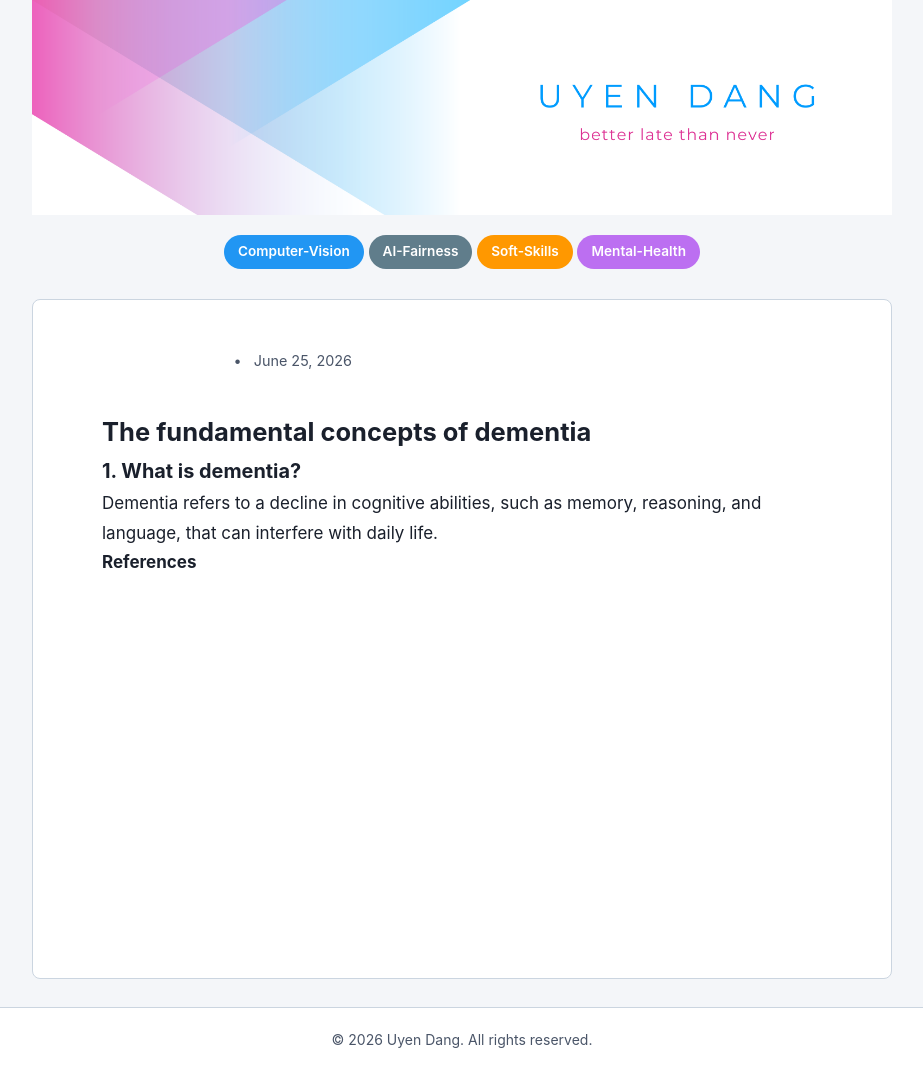
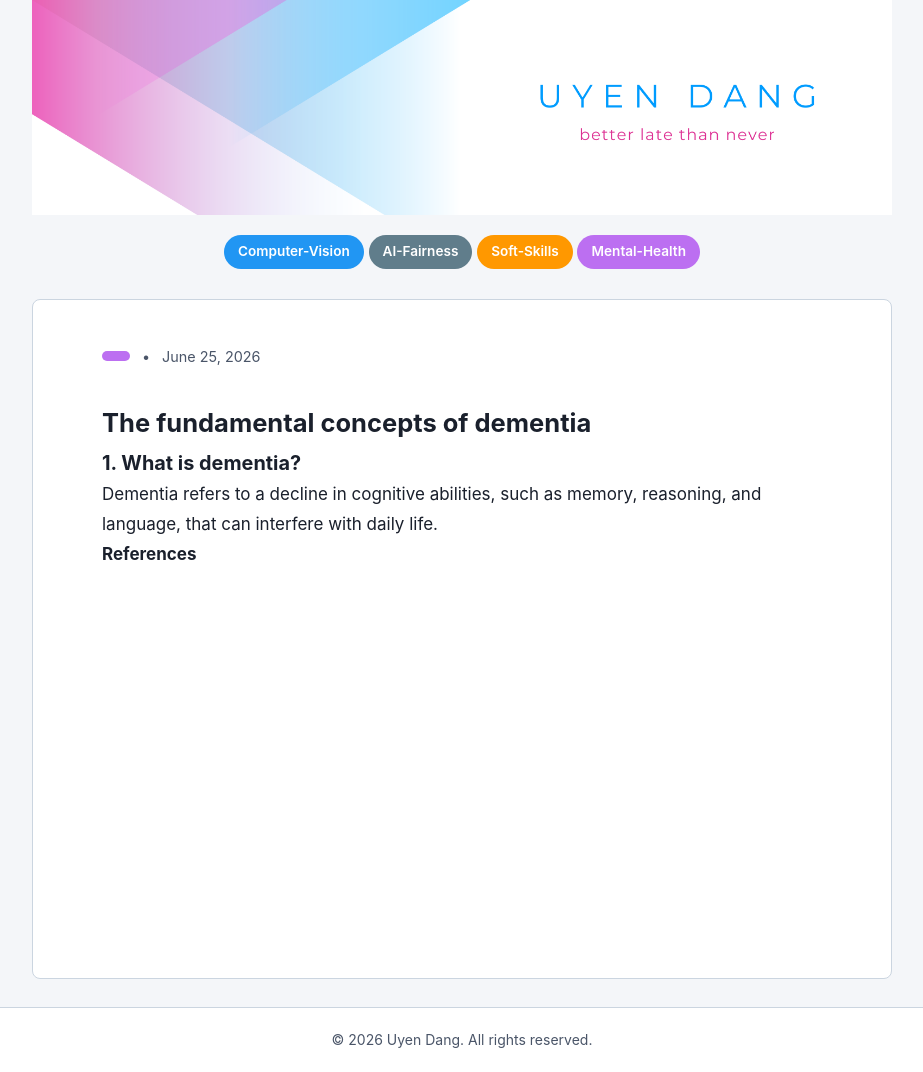
Before and after one commit to DangLeUyen/blog, a Jekyll site: the page built from _posts/2026-06-26-Dementia.md, in a window 1280 px wide. Shown: the whole page, without its empty margins (178-1101 px from the left). Built offline with Jekyll 4.4.1, drawn with Linux system fonts in a browser that asks for light colours.

Commit message:
Update post.html

```diff
--- a/_layouts/post.html
+++ b/_layouts/post.html
@@ -9,12 +9,12 @@ layout: default
     {% if page.categories %}
       {% for category in page.categories %}
         {% assign slug = category | slugify %}
-        {% assign color = site.category_colors[category] | default: "#607D8B" %}
+        {% assign color = site.category_colors[slug] | default: "#607D8B" %}
 
         <a class="category-pill"
-           style="background-color: {{ colors[color_index] }}"
+           style="background-color: {{ color }}"
           href="{{ '/categories/#' | append: slug | relative_url }}">
-          {{ category | replace: "-", " " }}
+          {{ cat[0] }}
         </a>
       {% endfor %}
     {% endif %}
```
